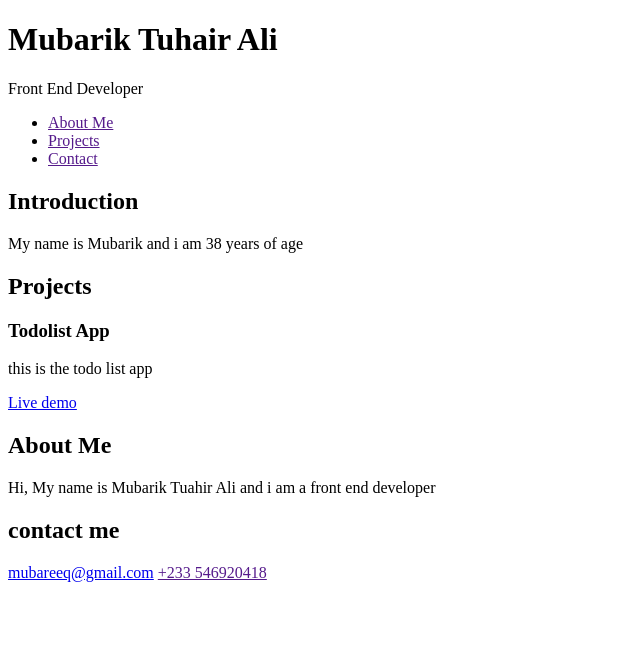
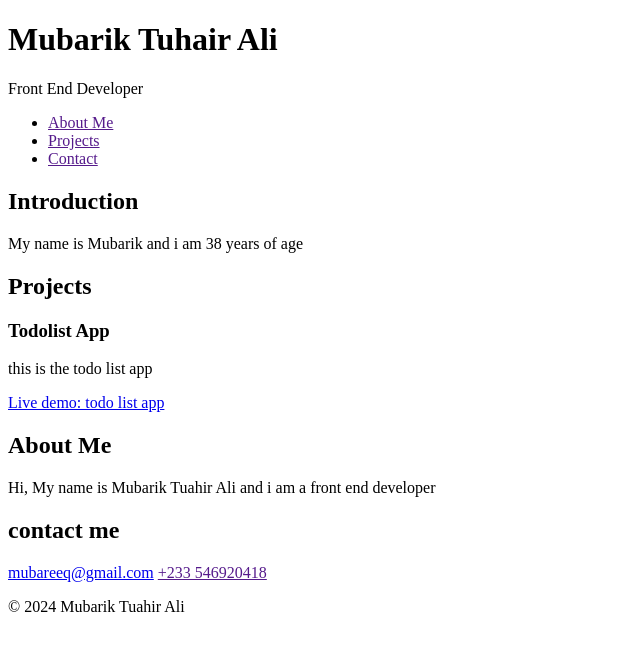
Before and after one commit to Mokars86/My_First_Portfolio, a plain HTML site: page index.html in a window 1280 px wide. Shown: the whole page, without its empty margins (0-640 px from the left). Drawn offline with Linux system fonts and the light colour scheme.

Commit message:
modified index.html

```diff
--- a/index.html
+++ b/index.html
@@ -16,7 +16,7 @@
             <li><a href="">Contact</a></li>
           </ul>
         </nav>
-
+    </header>
         <section id="introduction">
             <h2>Introduction</h2>
             <p>My name is Mubarik and i am 38 years of age</p>
@@ -27,7 +27,7 @@
             <article class="project">
                 <h3>Todolist App</h3>
              <p>this is the todo list app </p>
-             <a href="https://github.com/Mokars86/My_First_Portfolio" target="_blank">Live demo</a>
+             <a href="https://github.com/Mokars86/My_First_Portfolio" target="_blank">Live demo: todo list app</a>
             </article>
         </section>
 
@@ -41,6 +41,8 @@
             <a href="Mubarik:mubareeq#=@gmail.com" target="_blank">mubareeq@gmail.com</a>
             <a href="">+233 546920418</a>
         </section>
-    </header>
+    <footer>
+        <p>&copy; 2024 Mubarik Tuahir Ali</p>
+    </footer>
 </body>
 </html>
```
